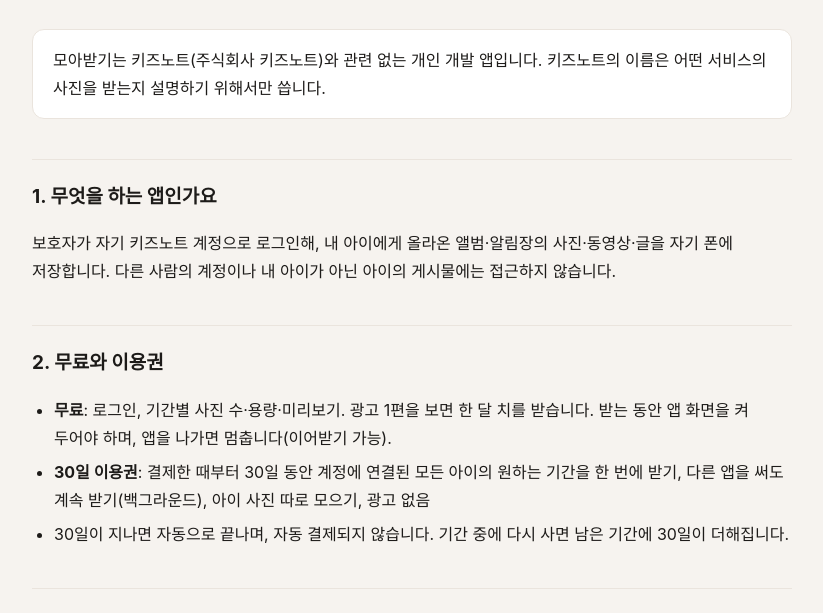
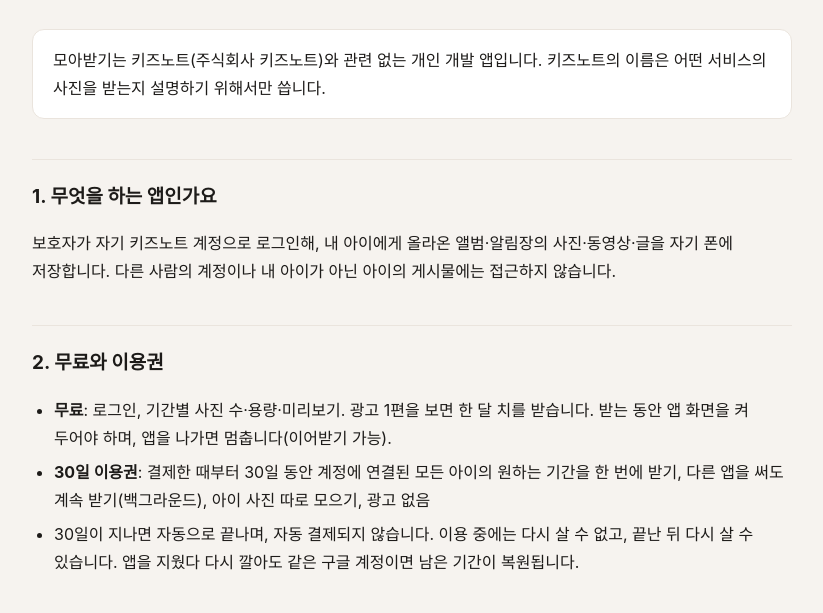
Before and after one commit to zenith605-2/moabatgi-privacy, a plain HTML site: page terms.html in a window 1280 px wide. Shown: the part 119-732 px from the top of the page, without its empty margins (228-1051 px from the left). Drawn offline with Linux system fonts and the light colour scheme.

Commit message:
이용권 복원·재구매 안내
Co-Authored-By: Claude Opus 5.5 <noreply@anthropic.com>

```diff
--- a/terms.html
+++ b/terms.html
@@ -36,7 +36,7 @@
 <ul>
   <li><strong>무료</strong>: 로그인, 기간별 사진 수·용량·미리보기. 광고 1편을 보면 한 달 치를 받습니다. 받는 동안 앱 화면을 켜 두어야 하며, 앱을 나가면 멈춥니다(이어받기 가능).</li>
   <li><strong>30일 이용권</strong>: 결제한 때부터 30일 동안 계정에 연결된 모든 아이의 원하는 기간을 한 번에 받기, 다른 앱을 써도 계속 받기(백그라운드), 아이 사진 따로 모으기, 광고 없음</li>
-  <li>30일이 지나면 자동으로 끝나며, 자동 결제되지 않습니다. 기간 중에 다시 사면 남은 기간에 30일이 더해집니다.</li>
+  <li>30일이 지나면 자동으로 끝나며, 자동 결제되지 않습니다. 이용 중에는 다시 살 수 없고, 끝난 뒤 다시 살 수 있습니다. 앱을 지웠다 다시 깔아도 같은 구글 계정이면 남은 기간이 복원됩니다.</li>
 </ul>
 
 <h2>3. 환불</h2>
```
